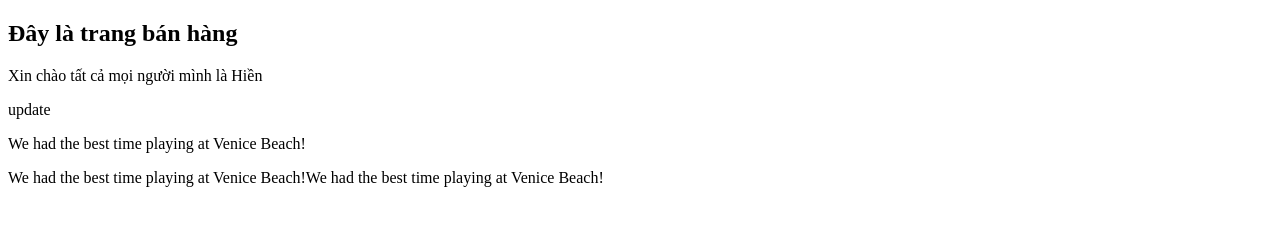
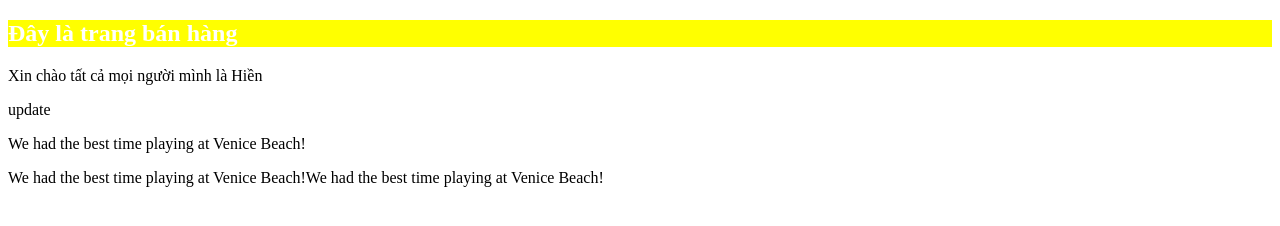
Before and after one commit to dvm04vn/bai-13, a plain HTML site: page content.html in a window 1280 px wide. Drawn offline with Linux system fonts and the light colour scheme.

Commit message:
Update home

```diff
--- a/content.html
+++ b/content.html
@@ -7,7 +7,7 @@
 </head>
 <body>
 
-    <h2>Đây là trang bán hàng</h2>
+    <h2 style="background-color: yellow; color: #fff;">Đây là trang bán hàng</h2>
     <p>Xin chào tất cả mọi người mình là Hiền</p>
     <p>update</p>
     <p>We had the best time playing at Venice Beach!</p>
```
